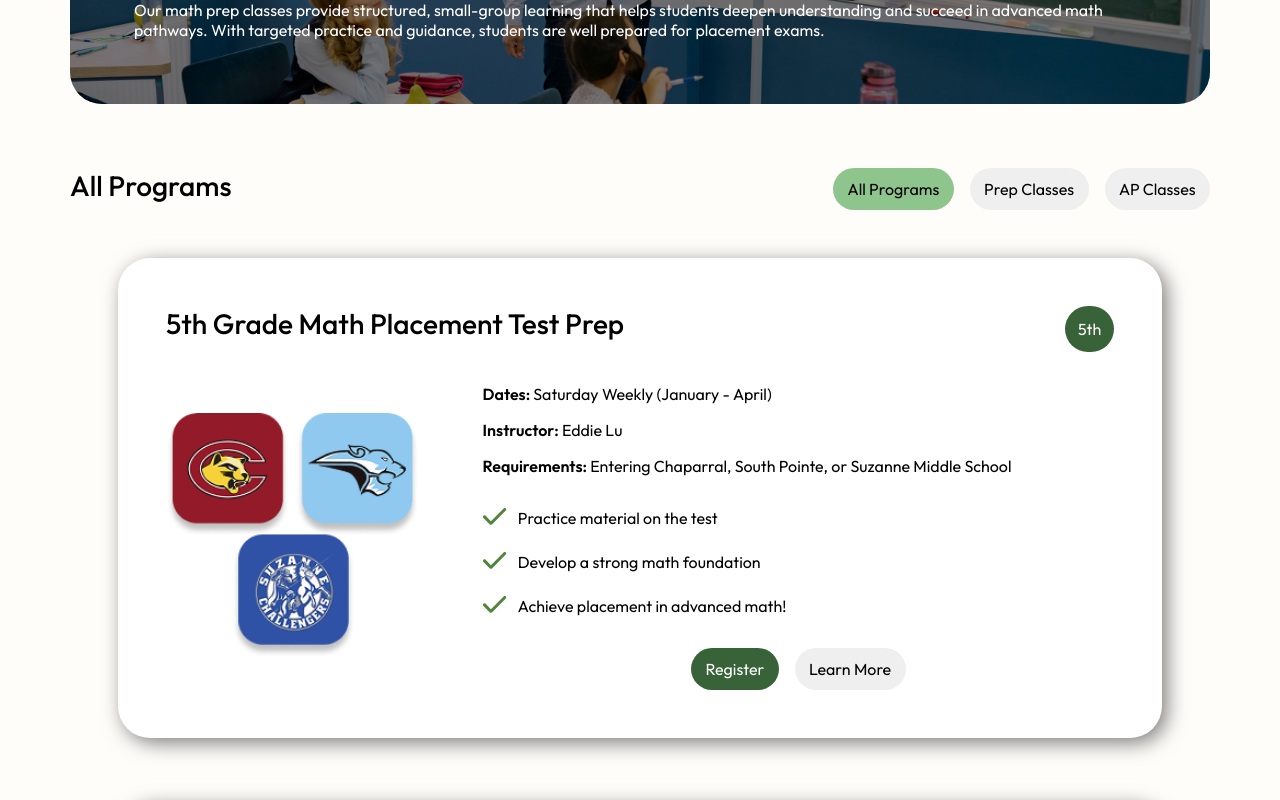
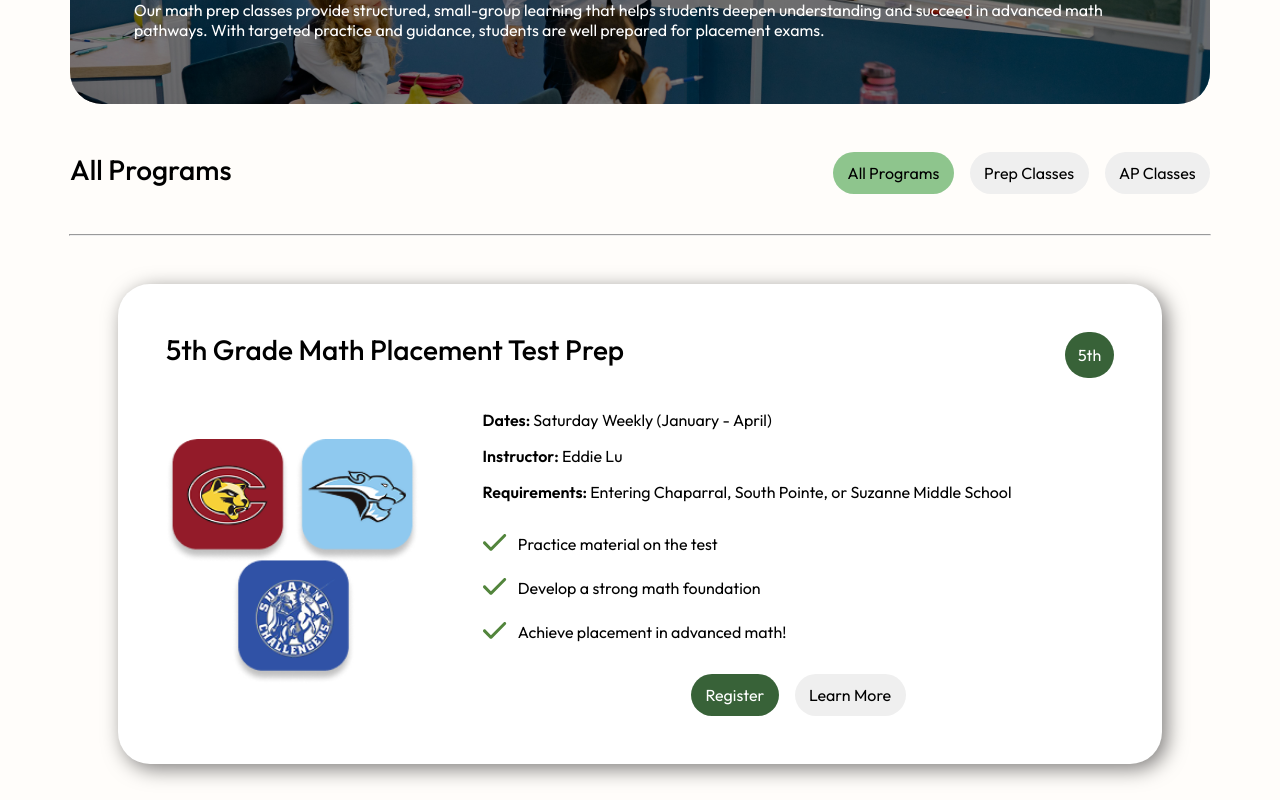
Before and after one commit to candiceeluu/tle-website, a React (Vite) app: page /math-prep in a window 1280 px wide. Shown: the part 360-1160 px from the top of the page. Built offline with nearby package versions, Linux system fonts and the light colour scheme.

Commit message:
Bug fixes

```diff
--- a/src/components/Footer.jsx
+++ b/src/components/Footer.jsx
@@ -1,5 +1,5 @@
 import './Footer.css'
-import { Link } from 'react-router-dom'
+import { Link, NavLink } from 'react-router-dom'
 
 function Footer() {
     return (
@@ -9,8 +9,9 @@ function Footer() {
                 <div className="footer-logo-icons">
                     <img src="/images/tle-logo.jpeg" id="footer-logo" />
                     <div className="footer-icons">
-                        <img src="/images/instagram-blue.svg" />
-                        <img src="/images/facebook-blue.svg" />
+                        <a href="https://www.instagram.com/totallearning.education/" target="_blank">
+                            <img src="/images/instagram-blue.svg" />
+                        </a>
                     </div>
                 </div>
                 <div className="footer-text blue-text">
@@ -24,8 +25,8 @@ function Footer() {
                     <Link to="/math-prep">
                         <a className="semibold-text">Math Prep</a>
                     </Link>
-                    <a>Available Classes</a>
-                    <a>Coming Soon</a>
+                    <NavLink to="/math-prep?filter=prep">Prep Classes</NavLink>
+                    <NavLink to="/math-prep?filter=advanced">AP Classes</NavLink>
                     <Link to="/private-tutoring">
                         <a className="footer-text-top-margin semibold-text">Private Tutoring</a>
                     </Link>
--- a/src/components/FooterCard.jsx
+++ b/src/components/FooterCard.jsx
@@ -1,6 +1,7 @@
 function FooterCard({
     title,
     description,
+    hasButton=false,
     buttonText = "",
     buttonLink
 }) {
@@ -10,7 +11,7 @@ function FooterCard({
         <div className="flex-column align-center justify-center center-text my-4 p-2">
             <h3>{title}</h3>
             <p className="mt-1">{description}</p>
-            <a href={buttonLink} target="_blank" className="mt-2">{button}</a>
+            <a href={buttonLink} className={`${hasButton ? "" : "hidden"} mt-2 button black-trans-btn`}>{buttonText}</a>
         </div>
         </>
     )
--- a/src/pages/About.jsx
+++ b/src/pages/About.jsx
@@ -70,7 +70,9 @@ function About() {
         <FooterCard
             title="Want to join our team?"
             description="We'd love to have you!"
+            hasButton={true}
             buttonText="Apply Now"
+            buttonLink="/careers"
         />
         <Footer />
         </>
--- a/src/pages/After-School-Programs/AfterSchoolPrograms.jsx
+++ b/src/pages/After-School-Programs/AfterSchoolPrograms.jsx
@@ -151,6 +151,7 @@ function AfterSchoolPrograms() {
         <FooterCard
             title="Questions?"
             description="Give us a call at (909)-444-1871 or email us at totallearningeducation@gmail.com for more information."
+            hasButton={false}
         />
         <Footer />
         </>
--- a/src/pages/Home/Home.jsx
+++ b/src/pages/Home/Home.jsx
@@ -153,19 +153,27 @@ const navigate = useNavigate();
         <h5 className="light-text mt-1">2157 S Brea Canyon Rd, Diamond Bar, CA 91765</h5>
       </div>
       <div className="mt-2 flex gap-1 flex-start w-full">
-        <img src="/icons/phone.svg" />
+        <a href="tel:+19094441871">
+          <img src="/icons/phone.svg" />
+        </a>
         <h5 className="light-text">(909)-444-1871</h5>
       </div>
       <div className="mt-1 flex gap-1 flex-start w-full">
-        <img src="/icons/text-bubble.svg" />
+        <a href="sms:+19097609562">
+          <img src="/icons/text-bubble.svg" />
+        </a>
         <h5 className="light-text">(909)-760-9562</h5>
       </div>
       <div className="mt-1 flex gap-1 flex-start w-full">
-        <img src="/icons/email.svg" />
+        <a href="mailto:totallearningeducation@gmail.com">
+          <img src="/icons/email.svg" />
+        </a>
         <h5 className="light-text">totallearningeducation@gmail.com</h5>
       </div>
       <div className="mt-1 flex gap-1 flex-start w-full">
-        <img src="/icons/instagram-white.svg" />
+        <a href="https://www.instagram.com/totallearning.education/" target="_blank">
+          <img src="/icons/instagram-white.svg" />
+        </a>
         <h5 className="light-text">totallearning.education</h5>
       </div>
       <a href="https://maps.app.goo.gl/bg5jeFfq9MSNGwSH7" target="_blank">
--- a/src/pages/MathPrep.jsx
+++ b/src/pages/MathPrep.jsx
@@ -124,9 +124,9 @@ const mathPrepPrograms = [
         dates: "Weekly (Fall 2026)",
         instructor: "Tam Ngyuen",
         hasRequirements: false,
-        bulletPointOne: "Prepare for AP Pre-Calculus",
-        bulletPointTwo: "TBD",
-        bulletPointThree: "TBD",
+        bulletPointOne: "Prepare for school tests and the AP Exam",
+        bulletPointTwo: "Gain guidance on homework assignments",
+        bulletPointThree: "Preview weekly lessons ahead of school schedule",
         image: "/images/MathPrep/ap-calc-bc.jpg",
         isComingSoon: false,
         tag: "advanced"
@@ -163,7 +163,7 @@ function MathPrep() {
             onButtonClick= ""
             backgroundClass='bg-math-prep'
         />
-       <div className="flex wrap gap-2 space-between mt-2 max-width mx-auto p-2">
+       <div className="flex wrap gap-2 space-between mt-1 max-width mx-auto p-2">
             <div>
                 <h3>{TITLES[activeFilter]}</h3>
             </div>
@@ -190,7 +190,8 @@ function MathPrep() {
                 </button>
             </div>
         </div>
-        <div className="flex-column gap-4 align-center max-width mx-auto border-box px-3 mt-1">
+        <hr className='max-width mx-auto'></hr>
+        <div className="flex-column gap-4 align-center max-width mx-auto border-box px-3 mt-3">
             {currentFilteredPrograms.map((program, index) => (
                 <MathPrepCard key={index} {...program} />
             ))}
@@ -203,6 +204,7 @@ function MathPrep() {
         <FooterCard
             title="Questions?"
             description="Give us a call at (909)-444-1871 or email us at totallearningeducation@gmail.com for more information."
+            hasButton={false}
         />
         <Footer />
         </>
--- a/src/pages/Programs/Programs.jsx
+++ b/src/pages/Programs/Programs.jsx
@@ -73,8 +73,8 @@ function Programs() {
         </div>
         <FooterCard
             title="Questions?"
-            description="We’d love to see you soon!"
-            buttonText='Sign Up'
+            description="Give us a call at (909)-444-1871 or email us at totallearningeducation@gmail.com for more information."
+            hasButton={false}
         />
         <Footer />
         </>
```
